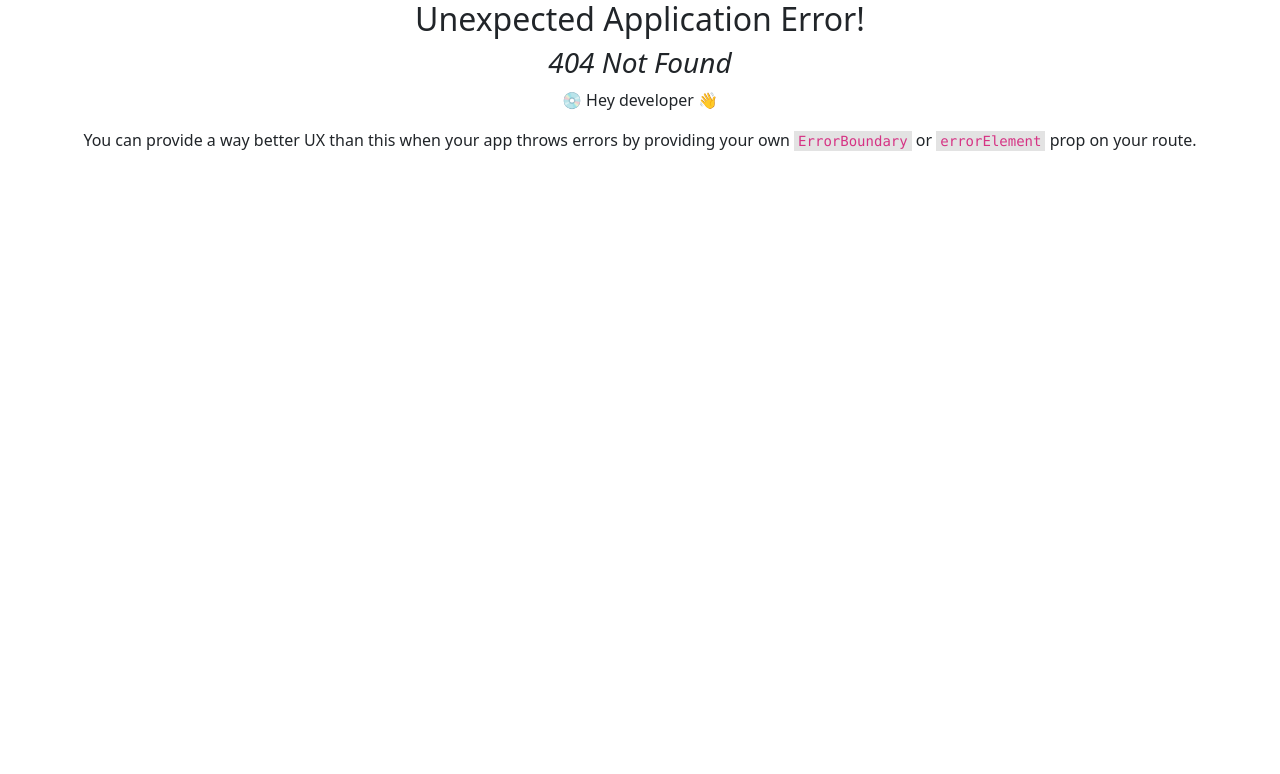
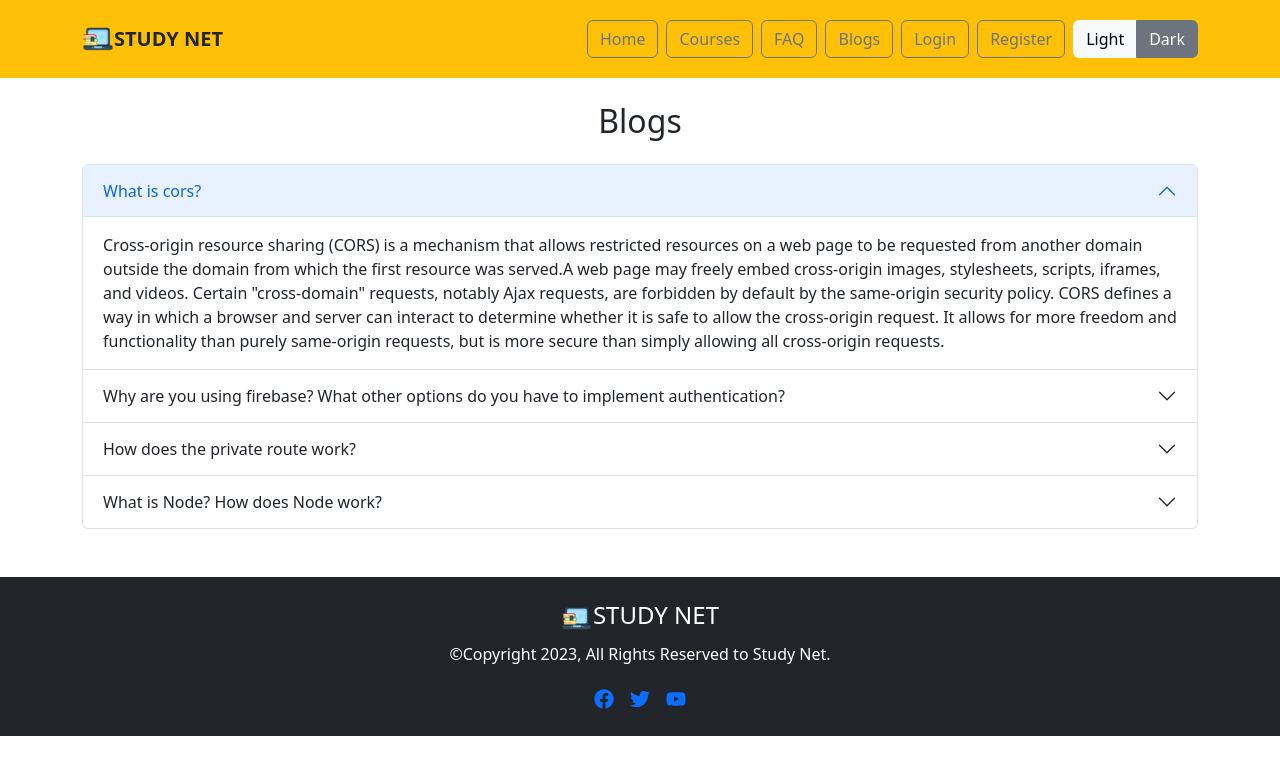
Before and after one commit to GourobSaha/Study-Net, a React (Create React App) app: page /blogs in a window 1280 px wide. Before the commit this address had no page. Shown: the top 774 px of the page. Built offline with nearby package versions, Linux system fonts and the light colour scheme.

Commit message:
Left Side Nav Added

```diff
--- /dev/null
+++ b/src/Layout/CourseMain.js
@@ -0,0 +1,19 @@
+import React from 'react';
+import { Col, Container, Row } from 'react-bootstrap';
+import { Outlet } from 'react-router-dom';
+import LeftSideNav from '../Pages/Shared/LeftSideNav';
+
+const CourseMain = () => {
+    return (
+
+        <Container>
+            <Row>
+                <Col lg='4' md='12'><LeftSideNav></LeftSideNav></Col>
+                <Col lg='8' md='12'><Outlet></Outlet></Col>
+            </Row>
+        </Container>
+
+    );
+};
+
+export default CourseMain;
--- /dev/null
+++ b/src/Pages/Components/Blog.js
@@ -0,0 +1,46 @@
+import React from 'react';
+import { Container } from 'react-bootstrap';
+import Accordion from 'react-bootstrap/Accordion';
+
+const Blog = () => {
+    return (
+        <Container>
+            <h2 className='my-4'>Blogs</h2>
+            <Accordion defaultActiveKey="0">
+                <Accordion.Item eventKey="0">
+                    <Accordion.Header>What is cors?</Accordion.Header>
+                    <Accordion.Body className='text-start'>
+                        Cross-origin resource sharing (CORS) is a mechanism that allows restricted resources on a web page to be requested from another domain outside the domain from which the first resource was served.A web page may freely embed cross-origin images, stylesheets, scripts, iframes, and videos. Certain "cross-domain" requests, notably Ajax requests, are forbidden by default by the same-origin security policy. CORS defines a way in which a browser and server can interact to determine whether it is safe to allow the cross-origin request. It allows for more freedom and functionality than purely same-origin requests, but is more secure than simply allowing all cross-origin requests.
+                    </Accordion.Body>
+                </Accordion.Item>
+                <Accordion.Item eventKey="1">
+                    <Accordion.Header>Why are you using firebase? What other options do you have to implement authentication?</Accordion.Header>
+                    <Accordion.Body className='text-start'>
+                        Firebase Authentication aims to make building secure authentication systems easy, while improving the sign-in and onboarding experience for end users. It provides an end-to-end identity solution, supporting email and password accounts, phone auth, and Google, Twitter, Facebook, and GitHub login, and more. Top alternatives of firebase authentication are given below:
+                        <ul>
+                            <li>Auth0</li>
+                            <li>MongoDB</li>
+                            <li>Passport</li>
+                            <li>Okta</li>
+                            <li>Keycloak</li>
+                        </ul>
+                    </Accordion.Body>
+                </Accordion.Item>
+                <Accordion.Item eventKey="2">
+                    <Accordion.Header>How does the private route work?</Accordion.Header>
+                    <Accordion.Body className='text-start'>
+                        The react private route component renders child components ( children ) if the user is logged in. If not logged in the user is redirected to the /login page with the return url passed in the location state property. The private route component is similar to the public route, the only change is that redirect URL and authenticate condition. If the user is not authenticated he will be redirected to the login page and the user can only access the authenticated routes If he is authenticated (Logged in).
+                    </Accordion.Body>
+                </Accordion.Item>
+                <Accordion.Item eventKey="3">
+                    <Accordion.Header>What is Node? How does Node work?</Accordion.Header>
+                    <Accordion.Body className='text-start'>
+                        Node. js is a JavaScript runtime environment that achieves low latency and high throughput by taking a “non-blocking” approach to serving requests. In other words, Node. js wastes no time or resources on waiting for I/O requests to return. It is a used as backend service where javascript works on the server-side of the application. This way javascript is used on both frontend and backend. Node. js runs on chrome v8 engine which converts javascript code into machine code, it is highly scalable, lightweight, fast, and data-intensive.
+                    </Accordion.Body>
+                </Accordion.Item>
+            </Accordion>
+        </Container>
+    );
+};
+
+export default Blog;
--- /dev/null
+++ b/src/Pages/Components/Courses.js
@@ -0,0 +1,15 @@
+import React from 'react';
+import { useLoaderData } from 'react-router-dom';
+import Button from 'react-bootstrap/Button';
+import Card from 'react-bootstrap/Card';
+
+const Courses = () => {
+    const courses = useLoaderData();
+    return (
+        <div>
+            <h2>Courses</h2>
+        </div>
+    );
+};
+
+export default Courses;
--- /dev/null
+++ b/src/Pages/Shared/LeftSideNav.js
@@ -0,0 +1,33 @@
+import React from 'react';
+import { useEffect } from 'react';
+import { useState } from 'react';
+import { Container } from 'react-bootstrap';
+import { Link } from 'react-router-dom';
+
+const LeftSideNav = () => {
+    const [courseNames, setCourseNames] = useState(([]));
+
+    useEffect(() => {
+        fetch('http://localhost:5000/courses')
+            .then(res => res.json())
+            .then(data => setCourseNames(data))
+    }, [])
+
+    return (
+        <Container>
+            <div className='text-start'>
+                <h3>Featured Courses</h3>
+                <Link to={'/courses'}>All Courses</Link >
+                <div className='mt-2'>
+                    {
+                        courseNames.map(courseName => <p key={courseName.id}>
+                            <Link to={`/courses/${courseName.id}`}>{courseName.course_name}</Link>
+                        </p>)
+                    }
+                </div>
+            </div>
+        </Container>
+    );
+};
+
+export default LeftSideNav;
--- a/src/Routes/Routes/Routes.js
+++ b/src/Routes/Routes/Routes.js
@@ -1,5 +1,8 @@
 import { createBrowserRouter } from "react-router-dom";
+import CourseMain from "../../Layout/CourseMain";
 import Main from "../../Layout/Main";
+import Blog from "../../Pages/Components/Blog";
+import Courses from "../../Pages/Components/Courses";
 import Home from "../../Pages/Components/Home";
 
 export const routes = createBrowserRouter([
@@ -10,6 +13,21 @@ export const routes = createBrowserRouter([
             {
                 path: '/',
                 element: <Home></Home>
+            },
+            {
+                path: '/blogs',
+                element: <Blog></Blog>
+            },
+            {
+                path: '/courses',
+                element: <CourseMain></CourseMain>,
+                children: [
+                    {
+                        path: '/courses',
+                        element: <Courses></Courses>,
+                        loader: () => fetch('http://localhost:5000/courses')
+                    }
+                ]
             }
         ]
     }
```
Also changed, not shown: src/Pages/Components/course.js (added, +11 -0 lines).
